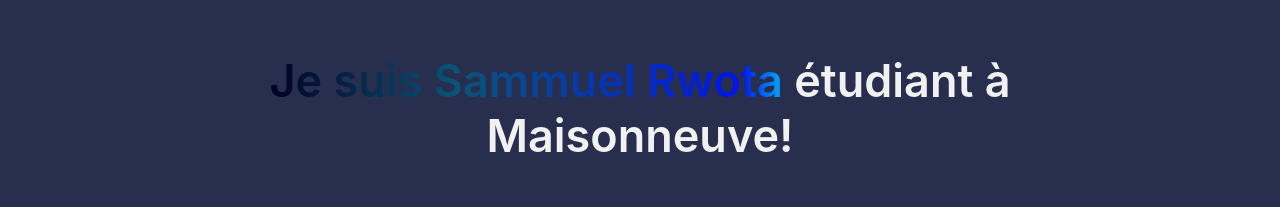
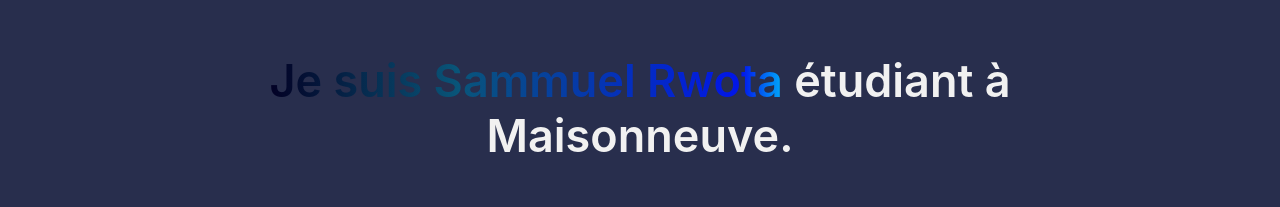
Before and after one commit to sammuelrwota/projet-react, a React (Vite) app: page / in a window 1280 px wide. Shown: the part 387-594 px from the top of the page. Built offline with nearby package versions, Linux system fonts and the light colour scheme.

Commit message:
changements

```diff
--- a/src/Composants/MonProfile/Profile.jsx
+++ b/src/Composants/MonProfile/Profile.jsx
@@ -5,7 +5,7 @@
     return (
         <div className="principal">
             <img src="/images/PhotoDeMoi.jpg" alt="Photo de l'étudiant" style={{ width: '150px', height: '150px' }} />
-            <h1><span>Je suis Sammuel Rwota </span>étudiant à Maisonneuve!</h1>
+            <h1><span>Je suis Sammuel Rwota </span>étudiant à Maisonneuve.</h1>
             <p>En recherche d'emploi d'été.</p>
             <div className="cv">
                 <div className="connecte-avec-moi" onClick={() => setActivePage('connecte')}>Connecte avec moi</div>
```
Also changed, not shown: public/images/PhotoEtudiant.jpg (deleted), public/images/PhotoEtudiant.svg (deleted).
